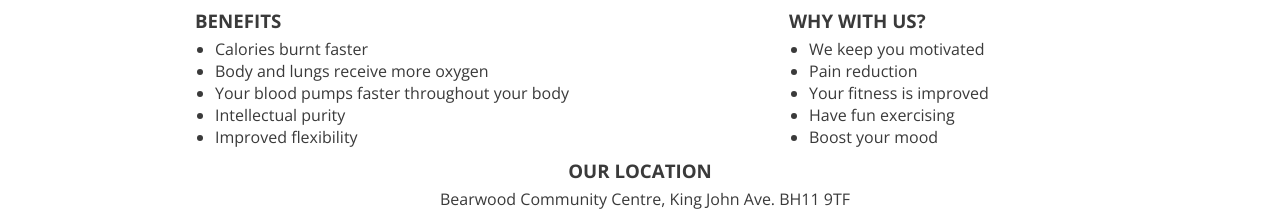
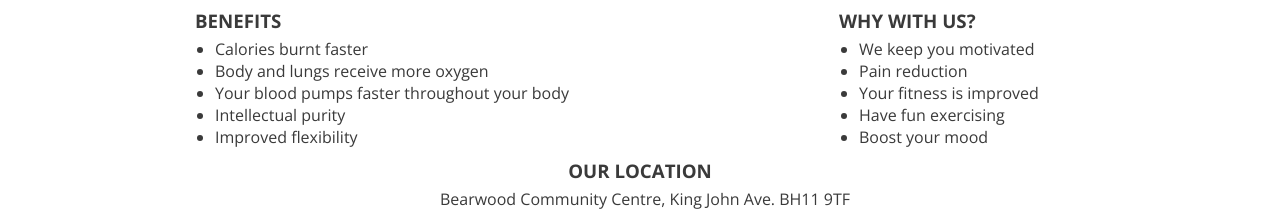
Before and after one commit to osaroo3/Aerobic_Yoga_CI_Project1, a plain HTML site: page index.html in a window 1280 px wide. Shown: the part 720-931 px from the top of the page. Drawn offline with nearby package versions, Linux system fonts and the light colour scheme.

Commit message:
Add padding-left to the why with us text in the index page

```diff
--- a/assets/css/style.css
+++ b/assets/css/style.css
@@ -415,6 +415,6 @@ main {
 
         #why-with-us-text {
 
-            padding-left: 200px;
+            padding-left: 250px;
         }
     }
```
